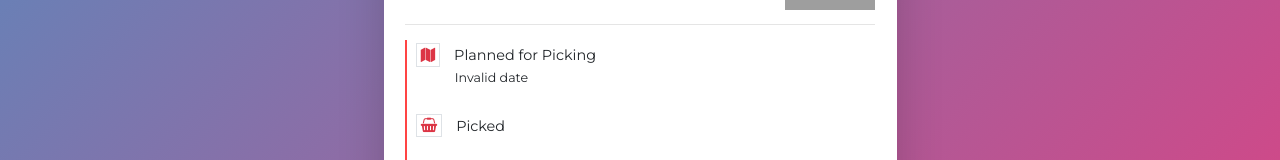
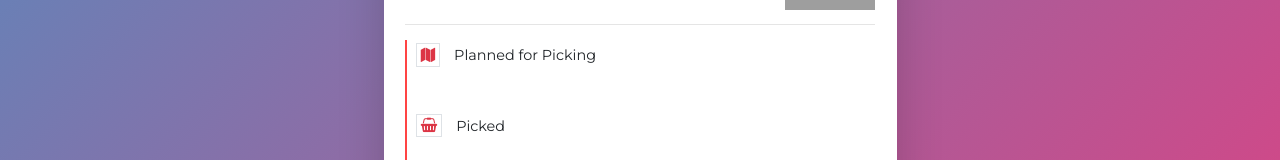
Before and after one commit to iamzeeali/owmtracking, a React (Create React App) app in the folder client/: page /trackStatus/1 in a window 1280 px wide. Shown: the part 187-347 px from the top of the page. Built offline with nearby package versions, Linux system fonts and the light colour scheme; no server answers; grey boxes are pictures that could not be loaded.

Commit message:
invalid date isse removed under planning

```diff
--- a/client/src/components/TrackStatus.js
+++ b/client/src/components/TrackStatus.js
@@ -273,7 +273,7 @@ const TrackStatus = ({
                   ></i>
                   Planned for Picking <br />
                   <small style={{ paddingLeft: "43px" }}>
-                    {increasePlanDateBy1(asnUploadDate)}
+                    {asnUploadDate && increasePlanDateBy1(asnUploadDate)}
                   </small>
                 </div>
 
```
